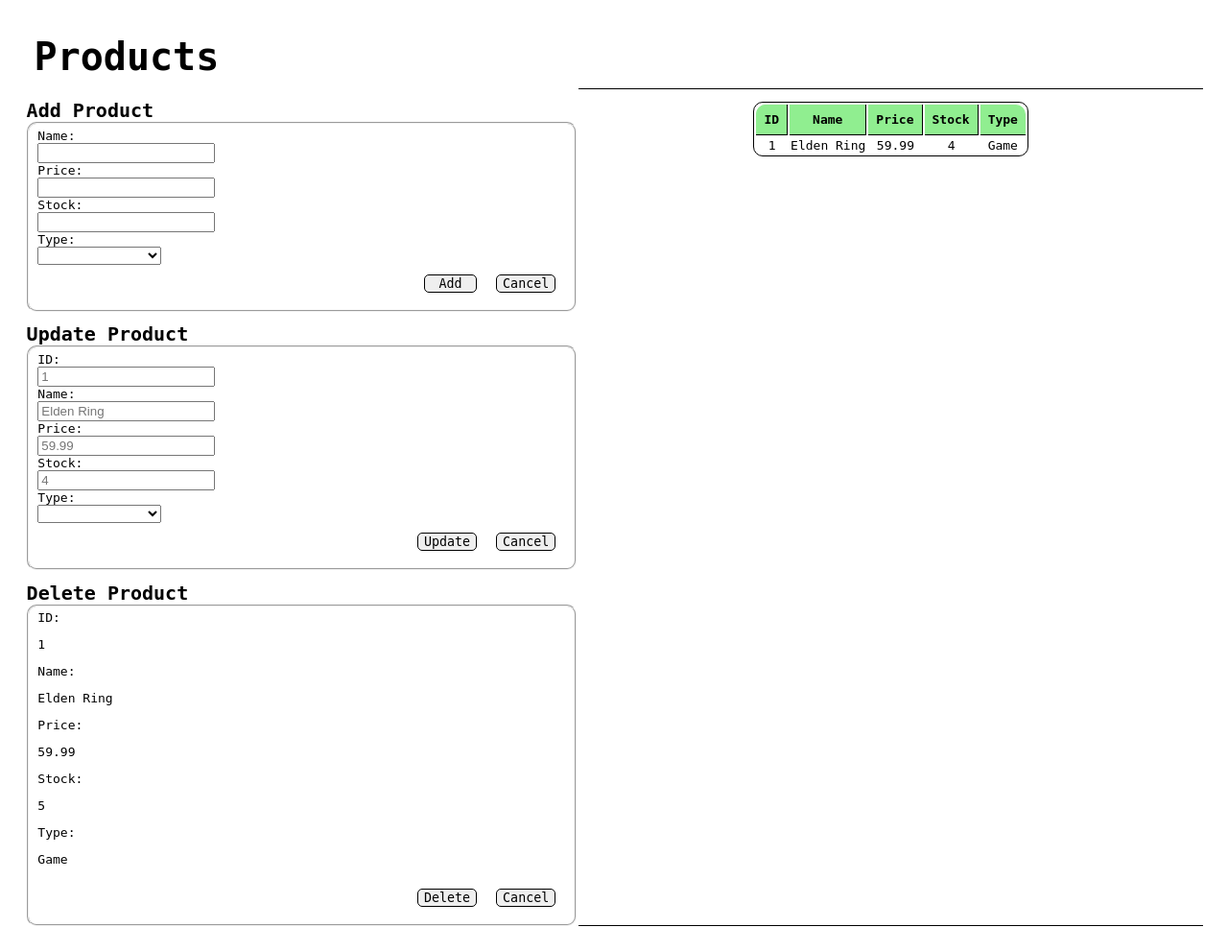
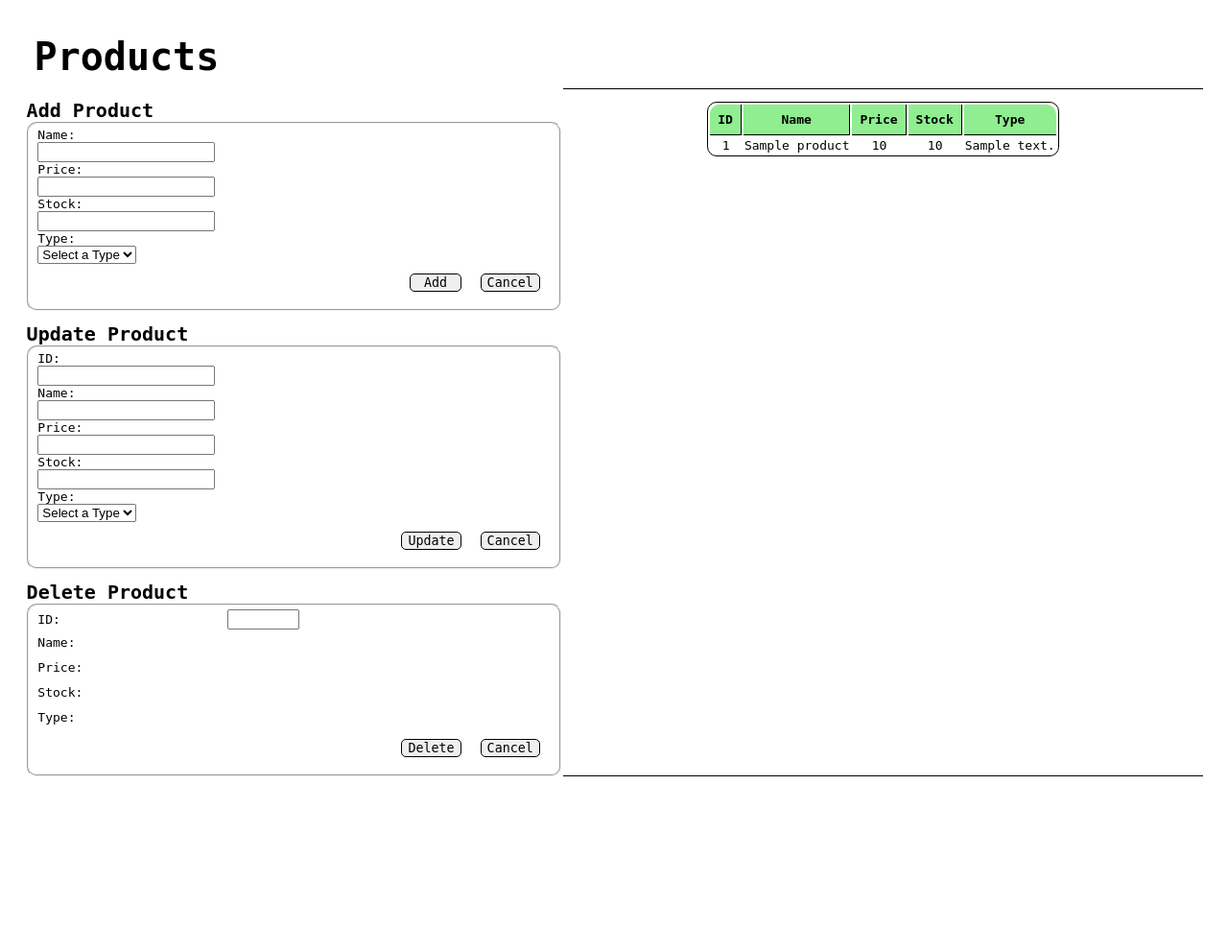
Before and after one commit to syslin99/340-project, a Node server app: page /products in a window 1280 px wide. Shown: the part 68-1059 px from the top of the page at 96% size. After the commit the page ends 877 px from the top, so only its background shows below. Run offline with Node 20, Linux system fonts and the light colour scheme; tables that the repository leaves empty or names only in its code hold one stand-in row (values such as "Sample post"); some libraries are stand-ins or nearby versions.

Commit message:
Added CRUD operations to Products page

```diff
--- a/app.js
+++ b/app.js
@@ -41,9 +41,33 @@
         res.render('customers', {data: rows});
     });
 });
+
 // Render Products page
 app.get('/products', function (req, res) {
-    res.render('products');
+
+    // Display products
+    let selectProducts = `SELECT * FROM Products;`;
+    db.pool.query(selectProducts, function (error, rows, fields) {
+        let products = rows;
+
+        // Use type description instead of FK
+        let selectTypes = `SELECT * FROM Types;`;
+        db.pool.query(selectTypes, function (error, rows, fields) {
+            let types = rows;
+
+            // Create map reference for displaying type in products table
+            let typemap = {};
+            types.map(type => {
+                let id = parseInt(type.id_type, 10);
+                typemap[id] = type['description'];
+            });
+            // Add type description
+            products = products.map(product => {
+                return Object.assign(product, {type: typemap[product.id_type]})
+            });
+            return res.render('products', {data: products, types: types})
+        });
+    });
 });
 
 // Render Types page
@@ -289,6 +313,98 @@
     })
 });
 
+/* -------------- Products -------------- */
+
+// Submit Add Product Form
+app.post('/add-product', function (req, res) {
+
+    // Capture incoming data
+    let data = req.body;
+    // Capture NULL values
+    let stock = parseInt(data.stock);
+    if (isNaN(stock)) {
+        stock = 0;
+    }
+
+    // Add product to database
+    addProduct = `INSERT INTO Products (name, price, stock, id_type)
+        VALUES ('${data.name}', ${data.price}, ${stock}, ${data.id_type});`;
+    db.pool.query(addProduct, function (error, rows, fields) {
+        if (error) {
+            console.log(error);
+            res.sendStatus(400);
+        } else {
+            // Display newly added product
+            selectProducts = `SELECT id_product, name, price, stock, description as type
+                FROM Products
+                JOIN Types ON Products.id_type = Types.id_type;`;
+            db.pool.query(selectProducts, function (error, rows, fields) {
+                if (error) {
+                    console.log(error);
+                    res.sendStatus(400);
+                } else {
+                    res.send(rows);
+                }
+            });
+        }
+    });
+
+});
+
+// Submit Update Product Form
+app.put('/update-product', function (req, res, next) {
+
+    // Capture incoming data
+    let data = req.body;
+    let productID = parseInt(data.id_product);
+
+    // Update product in database
+    updateProduct = `UPDATE Products
+        SET name = '${data.name}', price = ${data.price}, stock = ${data.stock}, id_type = ${data.id_type}
+        WHERE id_product = ${productID};`;
+    db.pool.query(updateProduct, function(error, rows, fields) {
+        if (error) {
+            console.log(error);
+            res.sendStatus(400);
+        } else {
+            // Display newly updated product
+            selectProduct = `SELECT id_product, name, price, stock, description as type
+                FROM Products
+                JOIN Types ON Products.id_type = Types.id_type
+                WHERE id_product = ?;`;
+            db.pool.query(selectProduct, [productID], function(error, rows, fields) {
+                if (error) {
+                    console.log(error);
+                    res.sendStatus(400);
+                } else {
+                    res.send(rows);
+                }
+            });
+        }
+    });
+
+});
+
+// Submit Delete Product Form
+app.delete('/delete-product', function (req, res, next) {
+
+    // Capture incoming data
+    let data = req.body;
+    let productID = parseInt(data.id_product);
+
+    // Delete product from database
+    deleteProduct = `DELETE FROM Products
+        WHERE id_product = ?;`;
+    db.pool.query(deleteProduct, [productID], function (error, rows, fields) {
+        if (error) {
+            console.log(error);
+            res.sendStatus(400);
+        } else {
+            res.sendStatus(204);
+        }
+    });
+
+});
 
 
 /* Listener */
--- /dev/null
+++ b/public/js/add_product.js
@@ -0,0 +1,108 @@
+let addProductForm = document.getElementById('add-product-form');
+
+// Submit Form
+addProductForm.addEventListener('submit', function (e) {
+
+    // Prevent form submission
+    e.preventDefault();
+
+    // Get form fields
+    let nameInput = document.getElementById('input-name');
+    let priceInput = document.getElementById('input-price');
+    let stockInput = document.getElementById('input-stock');
+    let typeInput = document.getElementById('input-type');
+    // Get values of form fields
+    let nameValue = nameInput.value;
+    let priceValue = priceInput.value;
+    let stockValue = stockInput.value;
+    let typeValue = typeInput.value;
+
+    // Package data into JS object
+    let data = {
+        name: nameValue,
+        price: priceValue,
+        stock: stockValue,
+        id_type: typeValue
+    }
+
+    // Set up AJAX request
+    var xhttp = new XMLHttpRequest();
+    xhttp.open('POST', '/add-product', true);
+    xhttp.setRequestHeader('Content-type', 'application/json');
+    // Define resolution of AJAX request
+    xhttp.onreadystatechange = () => {
+        if (xhttp.readyState == 4 && xhttp.status == 200) {
+
+            // Add new data to table
+            addRowToTable(xhttp.response);
+
+            // Clear input fields for another transaction
+            nameInput.value = '';
+            priceInput.value = '';
+            stockInput.value = '';
+            typeInput.value = '';
+
+        } else if (xhttp.readyState == 4 && xhttp.status != 200) {
+            console.log('There was an error with the input.')
+        }
+    }
+    // Send AJAX request
+    xhttp.send(JSON.stringify(data));
+
+});
+
+// Reset Form
+addProductForm.addEventListener('reset', function (e) {
+
+    // Get form fields
+    let nameInput = document.getElementById('input-name');
+    let priceInput = document.getElementById('input-price');
+    let stockInput = document.getElementById('input-stock');
+    let typeInput = document.getElementById('input-type');
+
+    // Clear input fields
+    nameInput.value = '';
+    priceInput.value = '';
+    stockInput.value = '';
+    typeInput.value = '';
+
+});
+
+
+// Create a new row in the Products Table
+addRowToTable = (data) => {
+
+    // Retrieve Products table
+    let productsTable = document.getElementById('products-table');
+    // Retrieve new row data
+    let parsedData = JSON.parse(data);
+    let newProductRow = parsedData[parsedData.length - 1]
+
+    // Create a row and cells
+    let productRow = document.createElement('tr');
+    let idCell = document.createElement('td');
+    let nameCell = document.createElement('td');
+    let priceCell = document.createElement('td');
+    let stockCell = document.createElement('td');
+    let typeCell = document.createElement('td');
+    // Fill cells with new row data
+    idCell.innerText = newProductRow.id_product;
+    nameCell.innerText = newProductRow.name;
+    priceCell.innerText = newProductRow.price;
+    stockCell.innerText = newProductRow.stock;
+    typeCell.innerText = newProductRow.type;
+
+    // Add cells to the row
+    productRow.appendChild(idCell);
+    productRow.appendChild(nameCell);
+    productRow.appendChild(priceCell);
+    productRow.appendChild(stockCell);
+    productRow.appendChild(typeCell);
+
+    // Add a row attribute so deleteRow can find the newly added row
+    productRow.setAttribute('data-value', newProductRow.id_product)
+
+    // Add row to the table
+    productsTable.appendChild(productRow);
+
+}
--- /dev/null
+++ b/public/js/delete_product.js
@@ -0,0 +1,123 @@
+let deleteProductForm = document.getElementById('delete-product-form');
+let idInput = document.getElementById('input-id-delete');
+let nameProduct = document.getElementById('delete-name');
+let priceProduct = document.getElementById('delete-price');
+let stockProduct = document.getElementById('delete-stock');
+let typeProduct = document.getElementById('delete-type');
+
+
+// Submit form
+deleteProductForm.addEventListener('submit', function (e) {
+
+    // Prevent form submission
+    e.preventDefault();
+
+    // Get values of form fields
+    let idValue = idInput.value;
+
+    // Delete Product
+    deleteProduct(idValue);
+
+});
+
+// Reset form
+deleteProductForm.addEventListener('reset', function (e) {
+
+    // Clear input fields
+    idInput.innerText = '';
+    nameProduct.innerText = '';
+    priceProduct.innerText = '';
+    stockProduct.innerText = '';
+    typeProduct.innerText = '';
+
+});
+
+
+function deleteProduct (productID) {
+
+    // Package data into JS object
+    let data = {
+        id_product: productID
+    };
+
+    // Set up AJAX request
+    var xhttp = new XMLHttpRequest();
+    xhttp.open('DELETE', '/delete-product', true);
+    xhttp.setRequestHeader('Content-type', 'application/json');
+    // Define resolution of AJAX request
+    xhttp.onreadystatechange = () => {
+        if (xhttp.readyState == 4 && xhttp.status == 204) {
+
+            // Delete the data from the table
+            deleteRow(productID);
+
+            // Clear the input fields for another transaction
+            idInput.value = '';
+            nameProduct.value = '';
+            priceProduct.value = '';
+            stockProduct.value = '';
+            typeProduct.value = '';
+
+        } else if (xhttp.readyState == 4 && xhttp.status != 204) {
+            console.log('There was an error with the input.')
+        }
+    }
+    // Send AJAX request
+    xhttp.send(JSON.stringify(data));
+
+}
+
+
+// Delete row from Products table
+function deleteRow (productID) {
+    let productsTable = document.getElementById('products-table');
+
+    // Iterate through rows
+    for (let i = 0, row; row = productsTable.rows[i]; i++) {
+        // Find row to be deleted
+        if (productsTable.rows[i].getAttribute('data-value') == productID) {
+            // Delete row
+            productsTable.deleteRow(i);
+            break;
+        }
+    }
+
+}
+
+
+// Populate form with selected product information
+function populateForm() {
+
+    // Retrieve form fields
+    let deleteForm = document.getElementById('input-id-delete');
+    let productID = deleteForm.value;
+    let nameProduct = document.getElementById('delete-name');
+    let priceProduct = document.getElementById('delete-price');
+    let stockProduct = document.getElementById('delete-stock');
+    let typeProduct = document.getElementById('delete-type');
+    // Retrieve specified product information
+    let productsTable = document.getElementById('products-table');
+    let specName = '';
+    let specPrice = '';
+    let specStock = '';
+    let specType = '';
+
+    // Iterate through rows
+    for (let i = 0, row; row = productsTable.rows[i]; i++) {
+        // Find row of specified product
+        if (productsTable.rows[i].getAttribute('data-value') == productID) {
+            let specRow = productsTable.getElementsByTagName('tr')[i];
+            specName = specRow.getElementsByTagName('td')[1].textContent
+            specPrice = specRow.getElementsByTagName('td')[2].textContent
+            specStock = specRow.getElementsByTagName('td')[3].textContent
+            specType = specRow.getElementsByTagName('td')[4].textContent
+        }
+    }
+
+    // Populate form
+    nameProduct.innerText = specName;
+    priceProduct.innerText = specPrice;
+    stockProduct.innerText = specStock;
+    typeProduct.innerText = specType;
+
+}
--- /dev/null
+++ b/public/js/update_product.js
@@ -0,0 +1,104 @@
+let updateProductForm = document.getElementById('update-product-form');
+
+
+// Submit Form
+updateProductForm.addEventListener('submit', function (e) {
+
+    // Prevent form submission
+    e.preventDefault();
+
+    // Get form fields
+    let idInput = document.getElementById('input-id-update');
+    let nameInput = document.getElementById('input-name-update');
+    let priceInput = document.getElementById('input-price-update');
+    let stockInput = document.getElementById('input-stock-update');
+    let typeInput = document.getElementById('input-type-update');
+    // Get values of form fields
+    let idValue = idInput.value;
+    let nameValue = nameInput.value;
+    let priceValue = priceInput.value;
+    let stockValue = stockInput.value;
+    let typeValue = typeInput.value;
+
+    // Package data into JS object
+    let data = {
+        id_product: idValue,
+        name: nameValue,
+        price: priceValue,
+        stock: stockValue,
+        id_type: typeValue
+    }
+
+    // Set up AJAX request
+    var xhttp = new XMLHttpRequest();
+    xhttp.open('PUT', '/update-product', true);
+    xhttp.setRequestHeader('Content-Type', 'application/json');
+    // Define resolution of AJAX request
+    xhttp.onreadystatechange = () => {
+        if (xhttp.readyState == 4 && xhttp.status == 200) {
+
+            // Update the data in the table
+            updateRow(xhttp.response, idValue);
+
+            // Clear the input fields for another transaction
+            idInput.value = '';
+            nameInput.value = '';
+            priceInput.value = '';
+            stockInput.value = '';
+            typeInput.value = '';
+
+        } else if (xhttp.readyState == 4 && xhttp.status != 200) {
+            console.log('There was an error with the input.')
+        }
+    }
+    // Send AJAX request
+    xhttp.send(JSON.stringify(data));
+
+});
+
+// Reset form
+updateProductForm.addEventListener('reset', function (e) {
+
+    // Get form fields
+    let idInput = document.getElementById('input-id-update');
+    let nameInput = document.getElementById('input-name-update');
+    let priceInput = document.getElementById('input-price-update');
+    let stockInput = document.getElementById('input-stock-update');
+    let typeInput = document.getElementById('input-type-update');
+
+    // Clear input fields
+    idInput.value = '';
+    nameInput.value = '';
+    priceInput.value = '';
+    stockInput.value = '';
+    typeInput.value = '';
+
+});
+
+
+function updateRow(data, productID) {
+
+    // Retrieve Products table
+    let productsTable = document.getElementById('products-table');
+    // Retrieve updated row data
+    let parsedData = JSON.parse(data);
+
+    // Iterate thorugh rows
+    for (let i = 0, row; row = productsTable.rows[i]; i++) {
+        // Find row to be updated
+        if (productsTable.rows[i].getAttribute('data-value') == productID) {
+            // Retrieve row and cells
+            let updateRowIndex = productsTable.getElementsByTagName('tr')[i];
+            let nameTD = updateRowIndex.getElementsByTagName('td')[1];
+            let priceTD = updateRowIndex.getElementsByTagName('td')[2];
+            let stockTD = updateRowIndex.getElementsByTagName('td')[3];
+            let typeTD = updateRowIndex.getElementsByTagName('td')[4];
+            // Update row
+            nameTD.innerHTML = parsedData[0].name;
+            priceTD.innerHTML = parsedData[0].price;
+            stockTD.innerHTML = parsedData[0].stock;
+            typeTD.innerHTML = parsedData[0].type;
+        }
+    }
+
+}
--- a/views/products.hbs
+++ b/views/products.hbs
@@ -1,83 +1,110 @@
 <div class="content">
     <h1 class="page-title">Products</h1>
 
+    {{!-- CRUD operation forms --}}
     <div class="operation-grouping">
+
+        {{!-- Form to Add Products --}}
         <div id = "add_grouping" class="add-grouping">
             <legend><strong>Add Product</strong></legend>
                 <fieldset>
-                    <label>Name:</label>
-                    <input type="text" name="fname">
-                    <label>Price:</label>
-                    <input type="text" name="price">
-                    <label>Stock:</label>
-                    <input type="text" name="stock">
-                    <label>Type:</label>
-                    <select name="id_type">
-                        <option value="N/A">&nbsp;</option>
-                        <option value="1">Game</option>
-                        <option value="2">DLC</option>
-                        <option value="3">In-game Currency</option>
+                    <form id='add-product-form'>
+                        {{!-- Name --}}
+                        <label for='input-name'>Name:</label>
+                        <input type='text' name='input-name' id='input-name' required>
+                        {{!-- Price --}}
+                        <label for='input-price'>Price:</label>
+                        <input type='number' min='0' step='0.01' name="input-price" id='input-price' required>
+                        {{!-- Stock --}}
+                        <label for='input-stock'>Stock:</label>
+                        <input type='number' min='0' name='input-stock' id='input-stock'>
+                        {{!-- Type --}}
+                        <label for='input-type'>Type:</label>
+                        <select name='input-type' id='input-type' required>
+                            <option value=''>Select a Type</option>
+                            {{#each types}}
+                            <option value='{{this.id_type}}'>{{this.description}}</option>
+                            {{/each}}
                         </select>
+
                         <div class="add-operations">
-                        <button>Add</button>
-                        <button>Cancel</button>
+                            <input type='submit' class='button' value='Add'>
+                            <input type='reset' class='button' value='Cancel'>
                         </div>
+                    </form>
                 </fieldset>
-
         </div>
 
+        {{!-- Form to Update Products --}}
         <div id = "update_grouping" class="update-grouping">
             <legend><strong>Update Product</strong></legend>
                 <fieldset>
-                    <label>ID:</label>
-                    <input type="text" name="id" placeholder="1">
-                    <label>Name:</label>
-                    <input type="text" name="name" placeholder="Elden Ring">
-                    <label>Price:</label>
-                    <input type="text" name="price" placeholder="59.99">
-                    <label>Stock:</label>
-                    <input type="text" name="stock" placeholder="4">
-                    <label>Type:</label>
-                    <select name="id_type">
-                        <option value="N/A">&nbsp;</option>
-                        <option value="1">Game</option>
-                        <option value="2">DLC</option>
-                        <option value="3">In-game Currency</option>
+                    <form id='update-product-form'>
+                        {{!-- ID --}}
+                        <label for='input-id-update'>ID:</label>
+                        <input type='number' name='input-id-update' id='input-id-update'>
+                        {{!-- Name --}}
+                        <label for='input-name-update'>Name:</label>
+                        <input type='text' name='input-name-update' id='input-name-update'>
+                        {{!-- Price --}}
+                        <label for='input-price-update'>Price:</label>
+                        <input type='number' min='0' step='0.01' name='input-price-update' id='input-price-update'>
+                        {{!-- Stock --}}
+                        <label for='input-stock-update'>Stock:</label>
+                        <input type='number' min='0' name='input-stock-update' id='input-stock-update'>
+                        {{!-- Type --}}
+                        <label for='input-type-update'>Type:</label>
+                        <select name='input-type-update' id='input-type-update'>
+                            <option value=''>Select a Type</option>
+                            {{#each types}}
+                            <option value='{{this.id_type}}'>{{this.description}}</option>
+                            {{/each}}
                         </select>
-                    <div class="update-operations">
-                        <button>Update</button>
-                        <button>Cancel</button>
+
+                        <div class='update-operations'>
+                            <input type='submit' class='button' value='Update'>
+                            <input type='reset' class='button' value='Cancel'>
                         </div>
+                    </form>
                 </fieldset>
         </div>
 
+        {{!-- Form to Delete Products --}}
         <div id = "delete_grouping" class="delete-grouping">
             <legend><strong>Delete Product</strong></legend>
-                <fieldset class="delete-fieldset">
-                    <label class="delete-group-labels">ID:</label>
-                    <p id="delete_id">1</p>
-                    <label class="delete-group-labels">Name:</label>
-                    <p id="delete_name">Elden Ring</p>
-                    <label class="delete-group-labels">Price:</label>
-                    <p id="delete_price">59.99</p>
-                    <label class="delete-group-labels">Stock:</label>
-                    <p id="delete_stock">5</p>
-                    <label class="delete-group-labels">Type:</label>
-                    <p id="delete_id_type">Game</p>
-                    <div class="delete-operations">
-                        <button>Delete</button>
-                        <button>Cancel</button>
+                <fieldset>
+                    <form id='delete-product-form' class='delete-fieldset'>
+                        {{!-- ID --}}
+                        <label for='input-id-delete'>ID:</label>
+                        <input type='number' class='input-id-delete' name='input-id-delete' id='input-id-delete' oninput='populateForm()'>
+                        {{!-- Name --}}
+                        <label class='delete-group-labels'>Name:</label>
+                        <p id='delete-name'></p>
+                        {{!-- Price --}}
+                        <label class='delete-group-labels'>Price:</label>
+                        <p id='delete-price'></p>
+                        {{!-- Stock --}}
+                        <label class='delete-group-labels'>Stock:</label>
+                        <p id='delete-stock'></p>
+                        {{!-- Type --}}
+                        <label class='delete-group-labels'>Type:</label>
+                        <p id='delete-type'></p>
 
+                        <div class='delete-operations'>
+                            <input type='submit' class='button' value='Delete'>
+                            <input type='reset' class='button' value='Cancel'>
                         </div>
+                    </form>
                 </fieldset>
-
         </div>
 
     </div>
 
+    {{!-- Display Products Table --}}
     <div class="table-grouping">
-        <div class="table-pd" id = "products_table">
-            <table>
+        <div class="table-pd">
+            <table id="products-table">
+                {{!-- Header --}}
                 <tr class="table-header">
                     <th class="table-header table-header-left">ID</th>
                     <th class="table-header">Name</th>
@@ -85,15 +112,24 @@
                     <th class="table-header">Stock</th>
                     <th class="table-header-end table-header-right">Type</th>
                 </tr>
-                <tr>
-                    <td>1</td>
-                    <td>Elden Ring</td>
-                    <td>59.99</td>
-                    <td>4</td>
-                    <td>Game</td>
+                {{!-- Body --}}
+                {{#each data}}
+                <tr data-value={{this.id_product}}>
+                    <td>{{this.id_product}}</td>
+                    <td>{{this.name}}</td>
+                    <td>{{this.price}}</td>
+                    <td>{{this.stock}}</td>
+                    <td>{{this.type}}</td>
                 </tr>
+                {{/each}}
             </table>
         </div>
     </div>
 
 </div>
+
+
+{{!-- Embed JS to handle DOM manipulation and AJAX request --}}
+<script src='./js/add_product.js'></script>
+<script src='./js/update_product.js'></script>
+<script src='./js/delete_product.js'></script>
```
Lines whose indentation alone changed are shown as unchanged.
